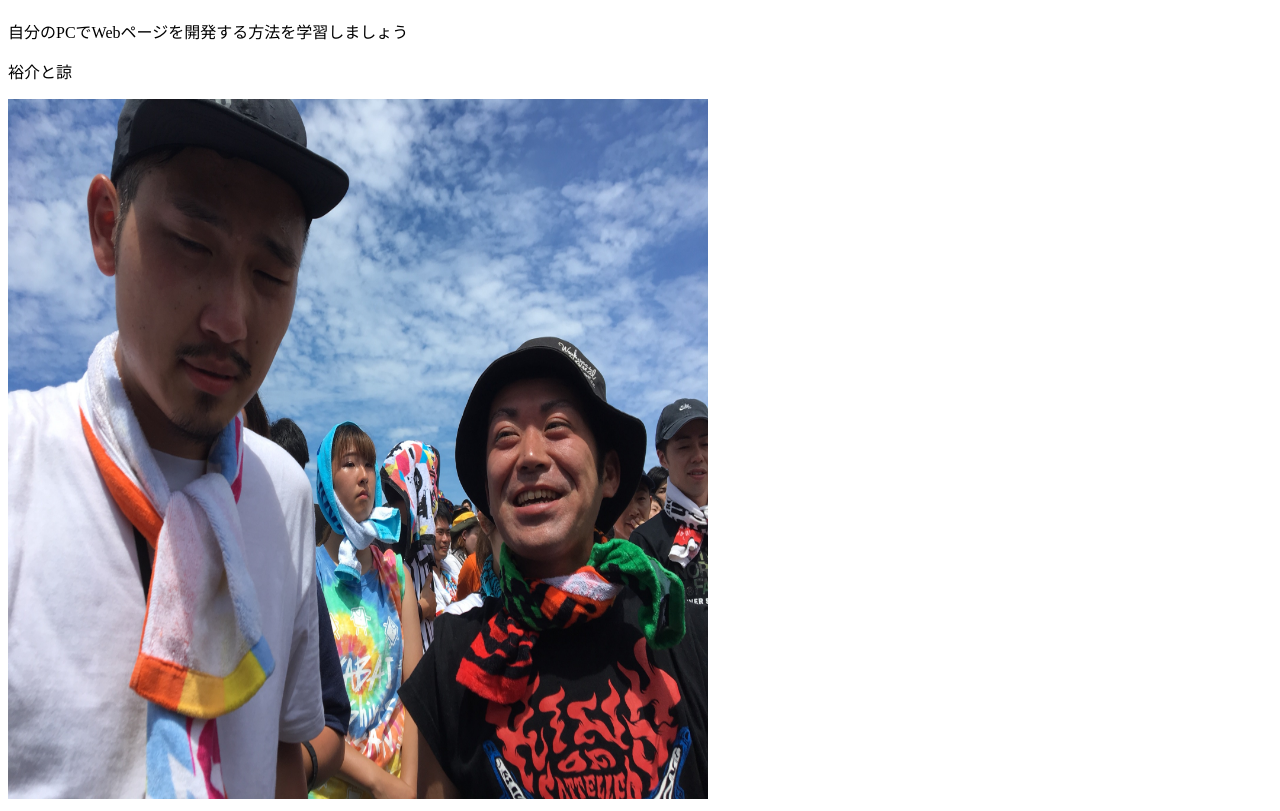
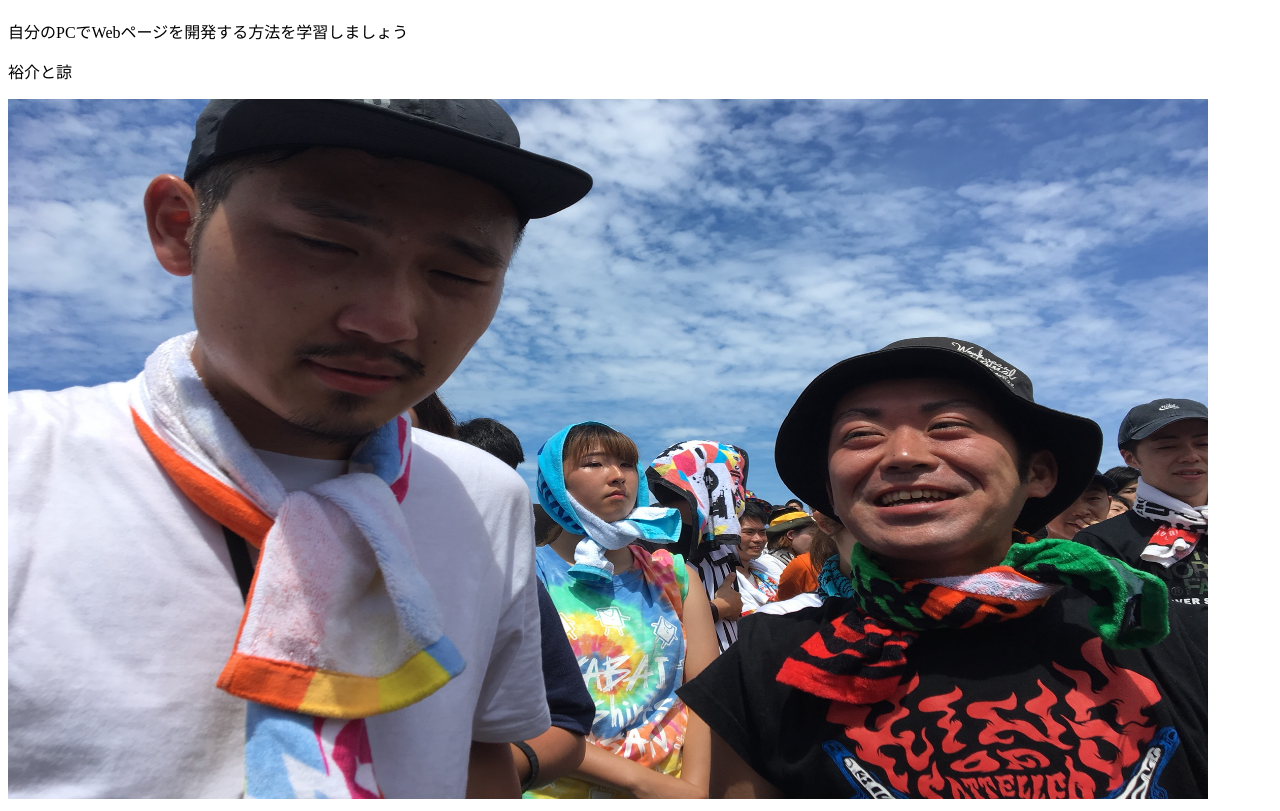
Before and after one commit to Mikey3313/fes, a plain HTML site: page index.html in a window 1280 px wide. Shown: the part 70-881 px from the top of the page. Drawn offline with Linux system fonts and the light colour scheme.

Commit message:
Update index.html

```diff
--- a/index.html
+++ b/index.html
@@ -10,5 +10,5 @@
     <h1 class="title">HTML & CSS の開発環境を用意しよう！</h1>
     <p>自分のPCでWebページを開発する方法を学習しましょう</p>
     <p>裕介と諒</p>
-    <img src="fes.png" alt="fes" height="700" width="700">
+    <img src="fes.png" alt="fes" height="700" width="1200">
   </body>
```
